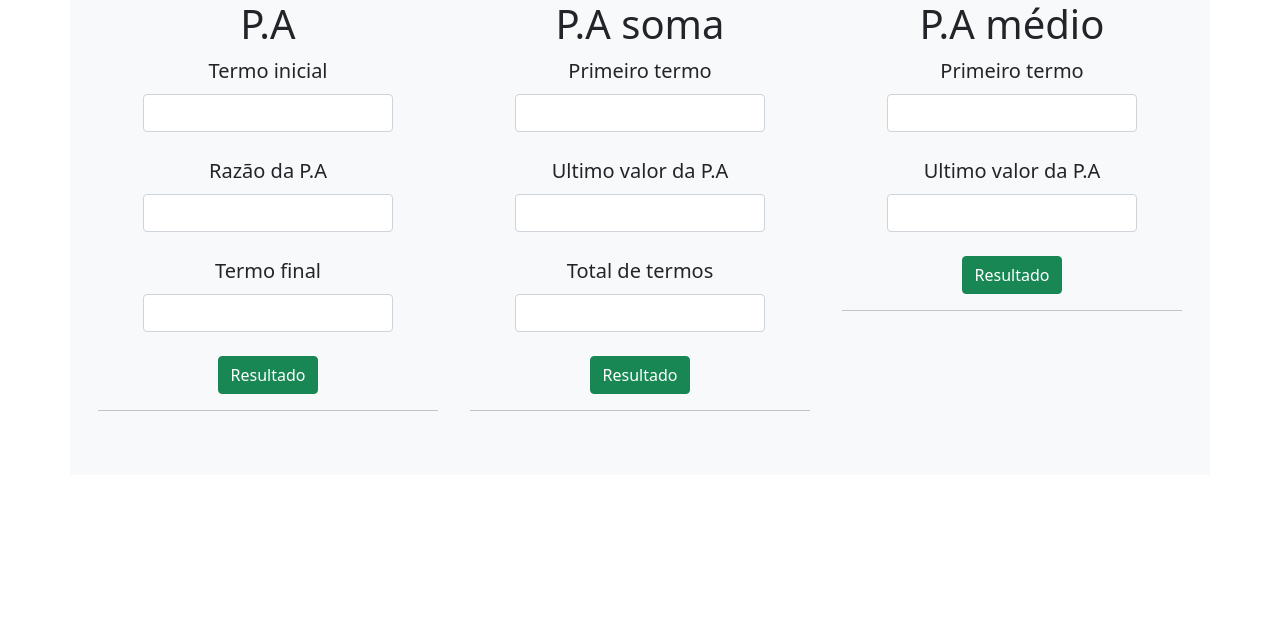
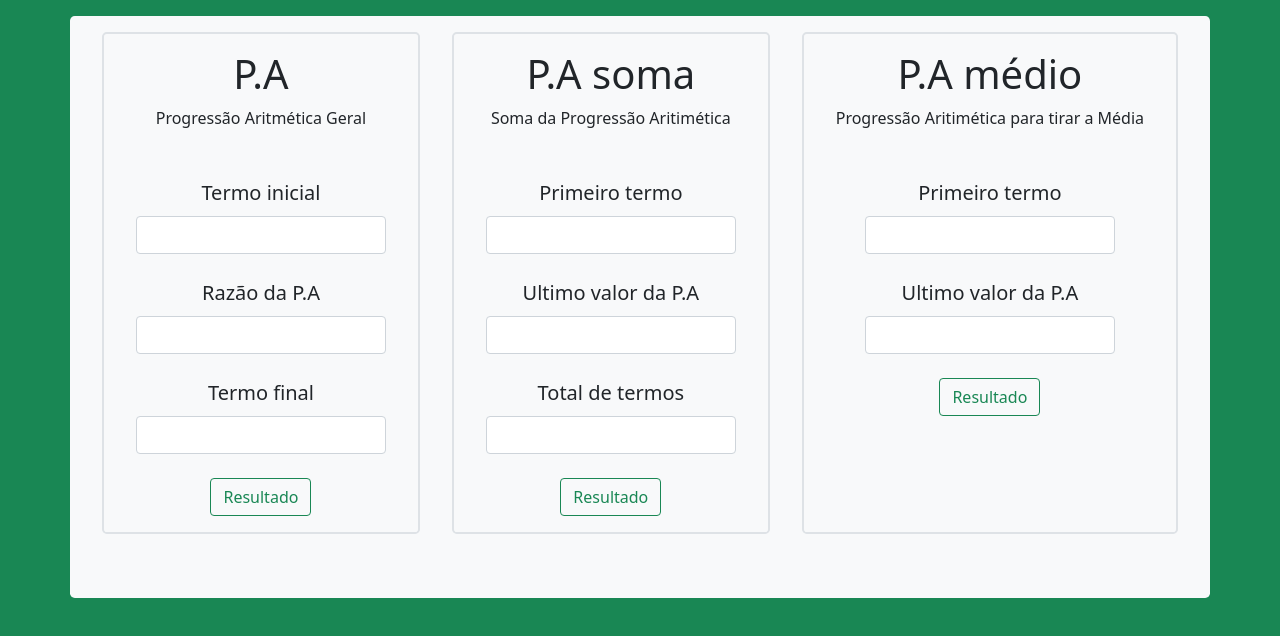
Before and after one commit to TiagoAguiar-03/tiagoprogrammer.github.io, a plain HTML site: page PA/index.html in a window 1280 px wide. Drawn offline with nearby package versions, Linux system fonts and the light colour scheme.

Commit message:
version 0.5
versão incompleta

```diff
--- a/PA/index.html
+++ b/PA/index.html
@@ -11,11 +11,12 @@
     <link rel="stylesheet" href="style.css">
 </head>
 
-<body>
-    <div class="bg-light text-center container d-flex flex-wrap">
+<body class="bg-success">
+    <div class="bg-light text-center container d-flex flex-wrap mt-3 p-3 rounded-3">
 
-        <div class="mx-3 flex-fill mb-5">
+        <div class="mx-3 flex-fill mb-5 border border-2 rounded-3 p-3">
             <h1>P.A</h1>
+            <p class="mb-5">Progressão Aritmética Geral</p>
             <label for="inicial" class="form-label fs-5">Termo inicial</label>
             <input id="inicial" type="number" class="form-control">
             <br>
@@ -25,12 +26,12 @@
             <label for="termo" class="form-label fs-5">Termo final</label>
             <input id="termo" type="number" class="form-control">
             <br>
-            <button onclick="PA()" class="btn btn-success">Resultado</button>
-            <hr>
+            <button onclick="PA()" class="btn btn-outline-success">Resultado</button>
         </div>
 
-        <div class="mx-3 flex-fill mb-5">
+        <div class="mx-3 flex-fill mb-5 border border-2 rounded-3 p-3">
             <h1>P.A soma</h1>
+            <p class="mb-5">Soma da Progressão Aritimética</p>
             <label for="inicialT" class="form-label fs-5">Primeiro termo</label>
             <input id="inicialT" type="number" class="form-control">
             <br>
@@ -40,20 +41,19 @@
             <label for="totalT" class="form-label fs-5">Total de termos</label>
             <input id="totalT" type="number" class="form-control">
             <br>
-            <button onclick="PAs()" class="btn btn-success">Resultado</button>
-            <hr>
+            <button onclick="PAs()" class="btn btn-outline-success">Resultado</button>
         </div>
 
-        <div class="mx-3 flex-fill mb-5">
+        <div class="mx-3 flex-fill mb-5 border border-2 rounded-3 p-3">
             <h1>P.A médio</h1>
+            <p class="mb-5">Progressão Aritimética para tirar a Média</p>
             <label for="primeiroT" class="form-label fs-5">Primeiro termo</label>
             <input id="primeiroT" type="number" class="form-control">
             <br>
             <label for="ultimoT2" class="form-label fs-5">Ultimo valor da P.A</label>
             <input id="ultimoT2" type="number" class="form-control">
             <br>
-            <button onclick="PAm()" class="btn btn-success">Resultado</button>
-            <hr>
+            <button onclick="PAm()" class="btn btn-outline-success">Resultado</button>
         </div>
     </div>
     <script>
@@ -76,7 +76,7 @@
             var totalT = parseInt(document.getElementById('totalT').value);
             var pa = '';
 
-            result = [(inicialT + ultimoT) * totalT] /2;
+            result = [(inicialT + ultimoT) * totalT] / 2;
             document.write(result);
         }
 
```
